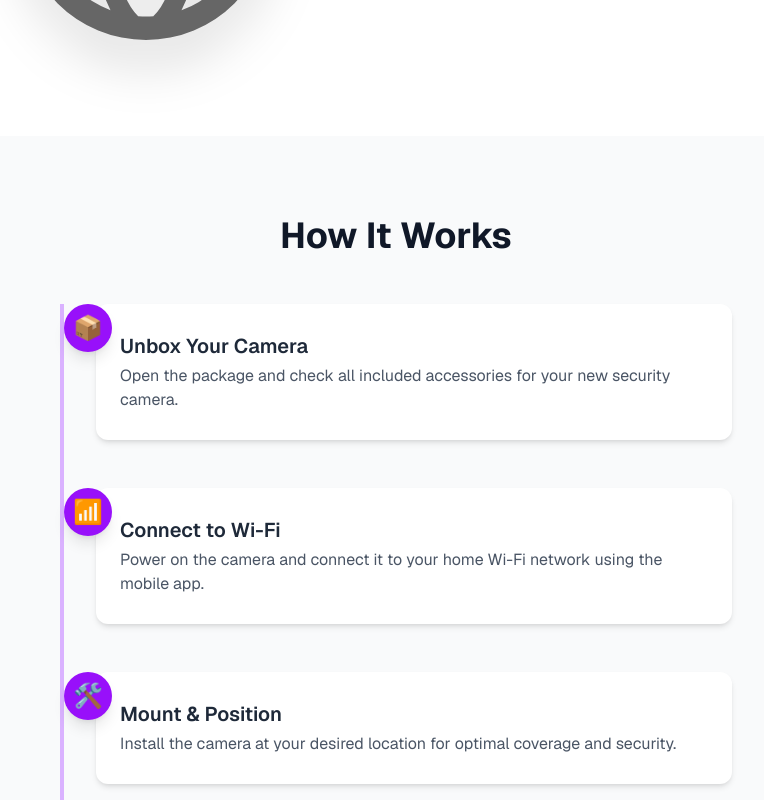
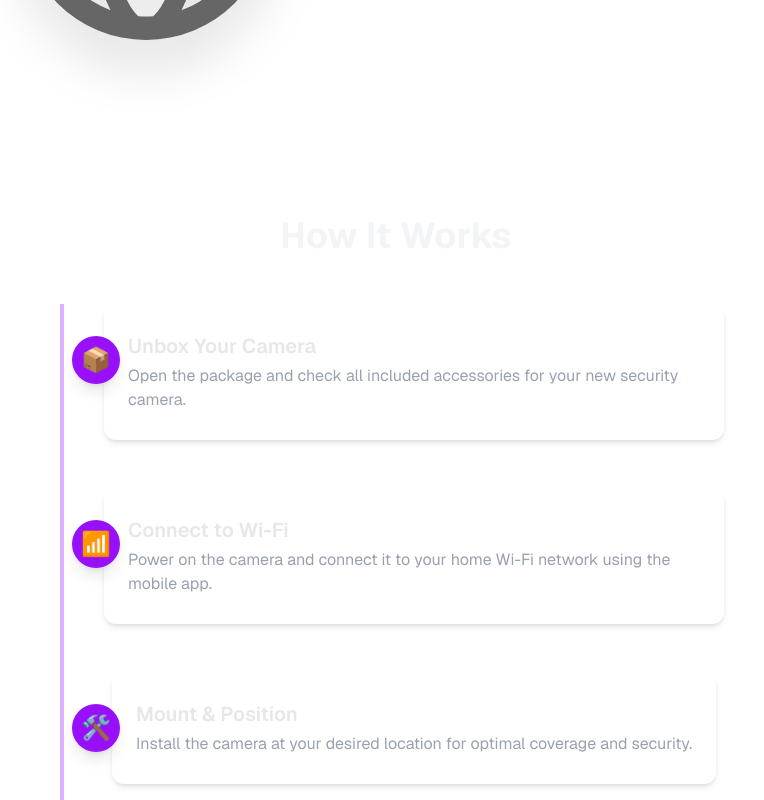
Before and after one commit to Isaladwy/timevo-landing-page, a Next.js app: page / in a window 1280 px wide. Shown: the part 1540-2340 px from the top of the page, without its empty margins (244-1008 px from the left). Built offline with nearby package versions, Linux system fonts and the light colour scheme.

Commit message:
Enhance HowItWorks component with updated text colors and layout adjustments for better readability and aesthetics

```diff
--- a/app/components/HowItWorks/HowItWorks.tsx
+++ b/app/components/HowItWorks/HowItWorks.tsx
@@ -30,21 +30,21 @@ const steps = [
 
 const HowItWorks = () => {
   return (
-    <section className="w-full py-20 px-4 md:px-24 bg-gray-50 flex flex-col items-center">
-      <h2 className="text-3xl md:text-4xl font-bold mb-12 text-center text-gray-900">
+    <section className="w-full py-20 px-4 md:px-24 flex flex-col items-center">
+      <h2 className="text-3xl md:text-4xl font-bold mb-12 text-center text-gray-100">
         How It Works
       </h2>
-      <ol className="relative border-l-4 border-purple-300 max-w-2xl mx-auto">
+      <ol className="relative border-l-4 border-purple-300 max-w-2xl px-2 mx-auto">
         {steps.map((step, idx) => (
-          <li key={idx} className="mb-12 ml-6 last:mb-0 relative">
-            <span className="absolute -left-6 flex items-center justify-center w-12 h-12 bg-purple-600 rounded-full text-white text-2xl font-bold shadow-lg">
+          <li key={idx} className="mb-12 ml-6 flex justify-center items-center last:mb-0 relative">
+            <span className="absolute -left-6 top-8 flex items-center justify-center w-12 h-12 bg-purple-600 rounded-full text-white text-2xl font-bold shadow-lg">
               {step.icon}
             </span>
-            <div className="bg-white rounded-xl shadow-md p-6 ml-2">
-              <h3 className="text-lg md:text-xl font-semibold mb-1 mt-1 text-gray-800">
+            <div className=" rounded-xl shadow-md p-6 ml-2">
+              <h3 className="text-lg md:text-xl font-semibold mb-1 mt-1 text-gray-200">
                 {step.title}
               </h3>
-              <p className="text-gray-600 mb-1">{step.desc}</p>
+              <p className="text-gray-400 mb-1">{step.desc}</p>
             </div>
           </li>
         ))}
```
